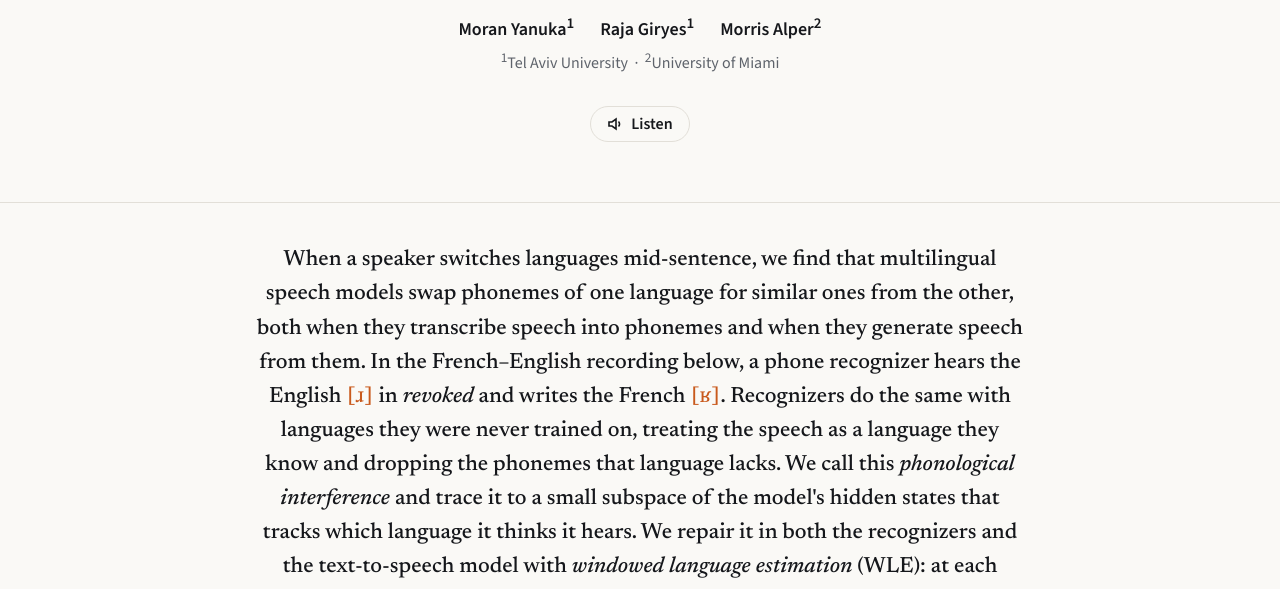
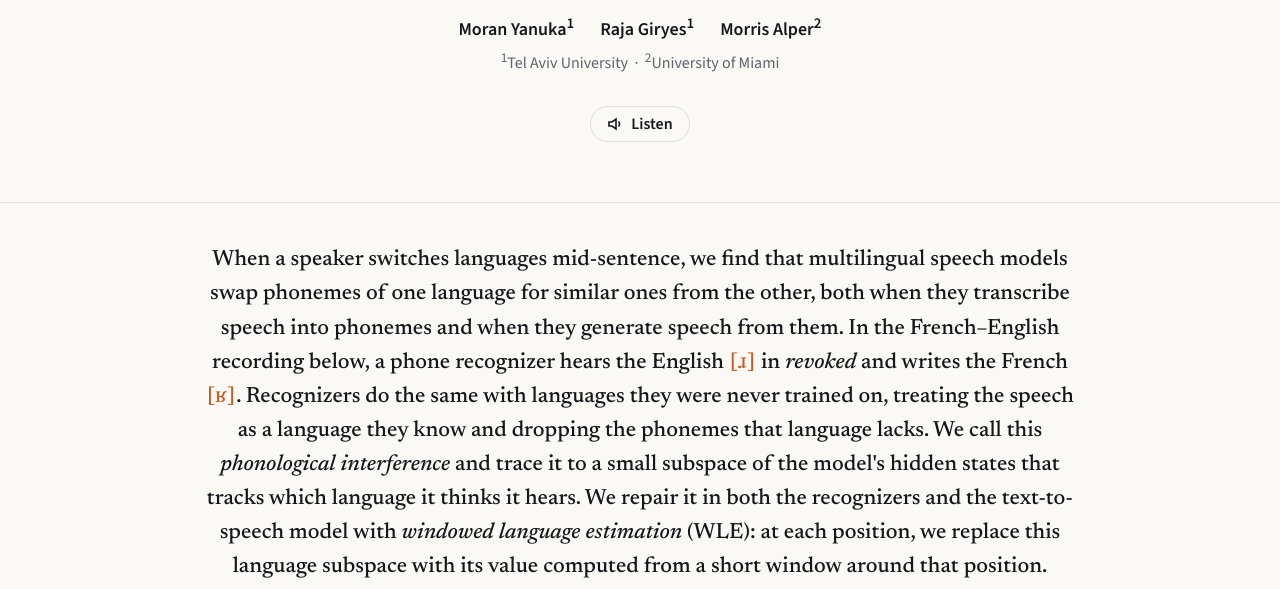
Before and after one commit to moranyanuka/phonological-interference, a plain HTML site: page index.html in a window 1280 px wide. Shown: the part 296-885 px from the top of the page. Drawn offline with nearby package versions, Linux system fonts and the light colour scheme; animation ran at ten frames a second; a web font is replaced by a local one.

Commit message:
Widen the lede to the title's width

```diff
--- a/index.html
+++ b/index.html
@@ -91,7 +91,7 @@ p { margin: 0; }
 .authors { margin-top: 30px; display: flex; flex-wrap: wrap; justify-content: center; column-gap: 26px; row-gap: 2px; font-weight: 600; font-size: 18px; }
 .affil { margin-top: 4px; color: var(--muted); font-size: 16px; }
 .tldr { padding-block: 40px 0; }
-.lede { margin: 0 auto; font: 400 22px/1.55 var(--serif); color: var(--ink); max-width: 60ch; text-align: center; text-wrap: pretty; }
+.lede { margin: 0 auto; font: 400 22px/1.55 var(--serif); color: var(--ink); max-width: 880px; text-align: center; text-wrap: pretty; }
 .lede .ipa { font-size: 1em; line-height: 1; color: var(--fr); }
 .lede em { font-style: italic; }
 @media (max-width: 600px) { .tldr { padding-block: 28px 0; } .lede { font-size: 18px; } .stage-intro { font-size: 15px; } body { font-size: 17px; } .note { font-size: 14.5px; } }
```
